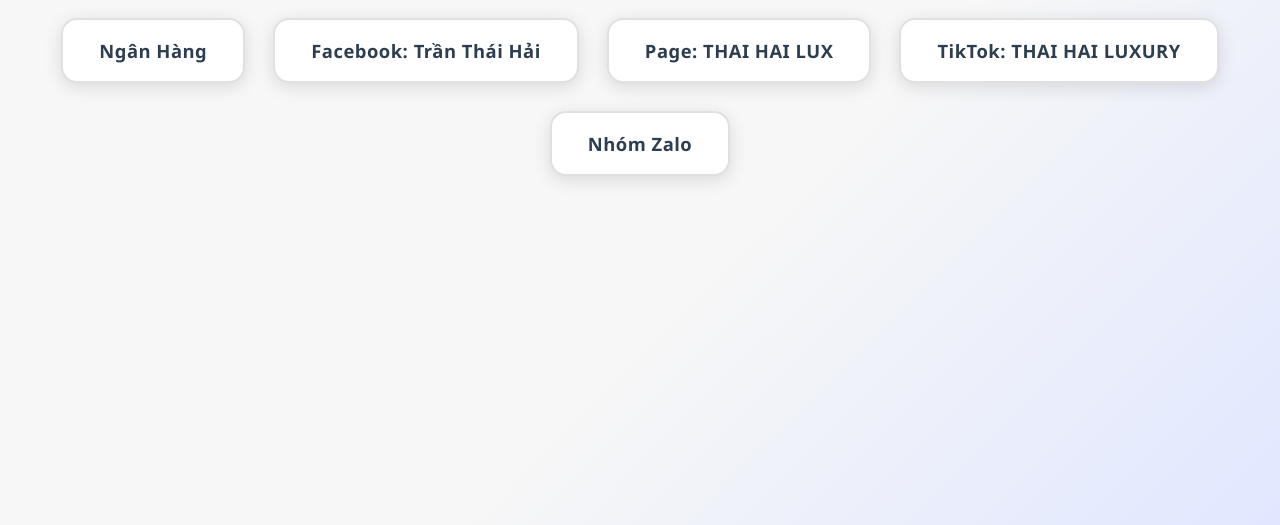
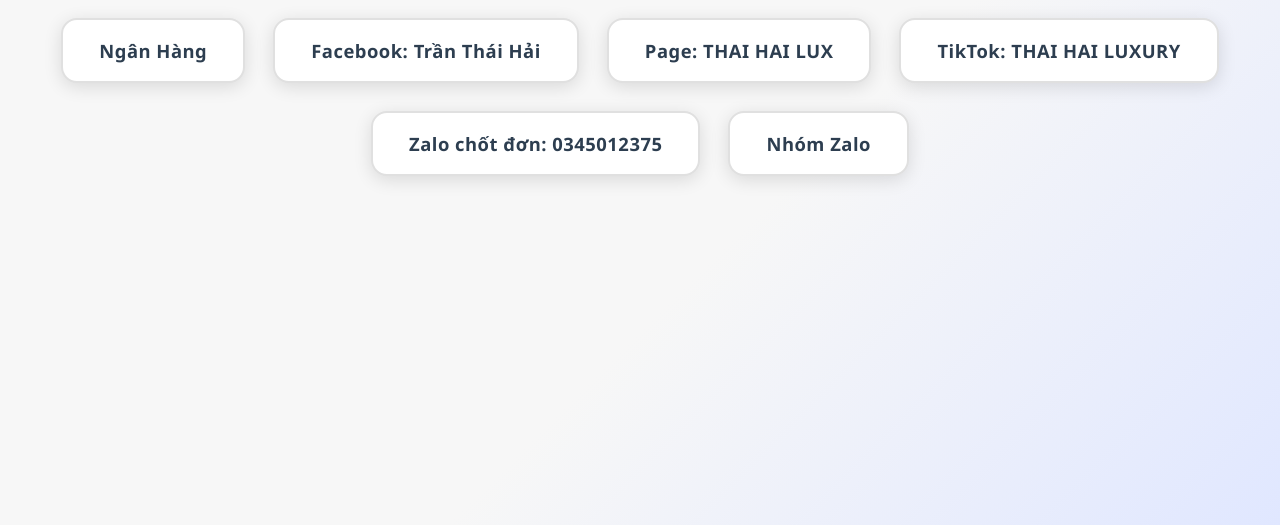
Before and after one commit to Thuan3101/ThaiHaiStore, a plain HTML site: page index.html in a window 1280 px wide. Shown: the part 275-800 px from the top of the page. Drawn offline with Linux system fonts and the light colour scheme.

Commit message:
zalo-canhan

```diff
--- a/index.html
+++ b/index.html
@@ -68,6 +68,16 @@ Chi Nhanh Tay Ninh -->
 
 			<div>
 				<a
+					href="https://zalo.me/0345012375"
+					class="social-link"
+					data-qr="images/ZaloCaNhan.jpg"
+					target="_blank"
+					>Zalo chốt đơn: 0345012375</a
+				>
+			</div>
+
+			<div>
+				<a
 					href="https://zalo.me/g/rjctcz583"
 					class="social-link"
 					data-qr="images/ZaloGroup.jpg"
```
Also changed, not shown: images/ZaloCaNhan.jpg (added).
